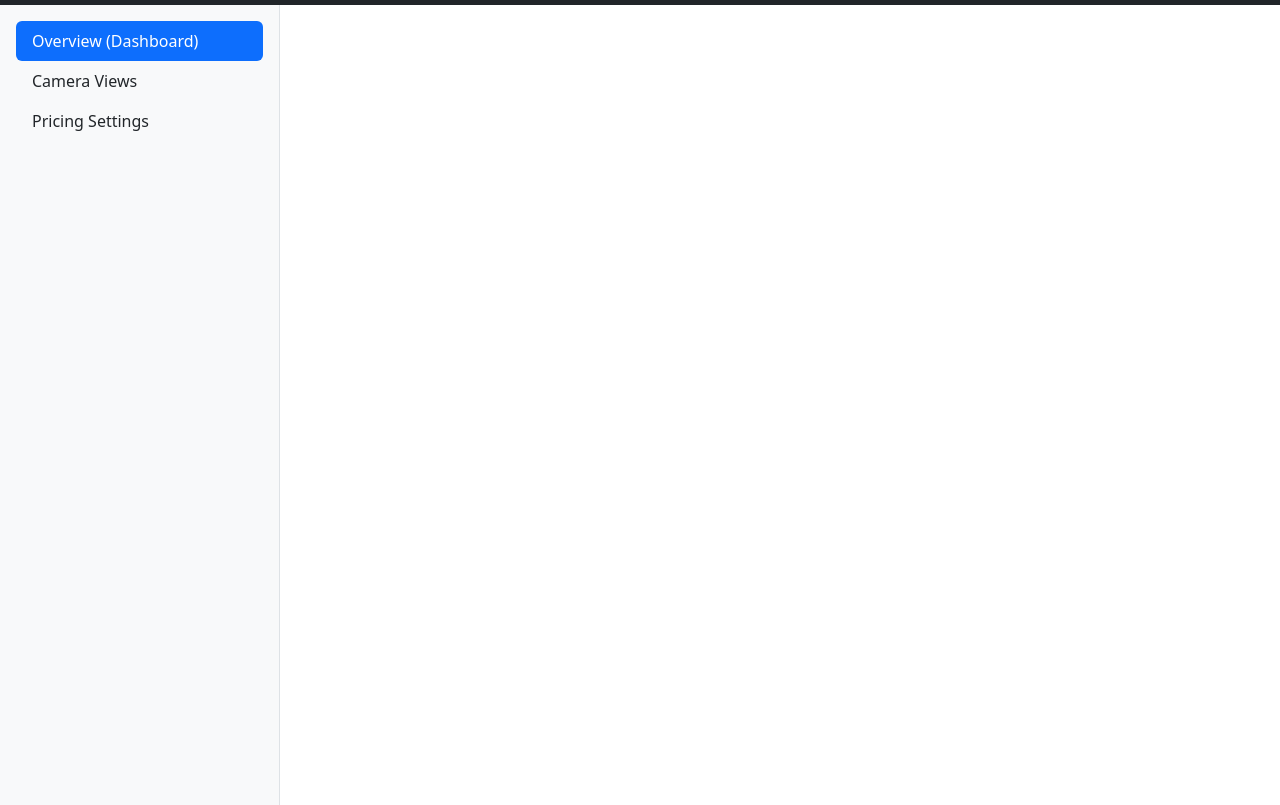
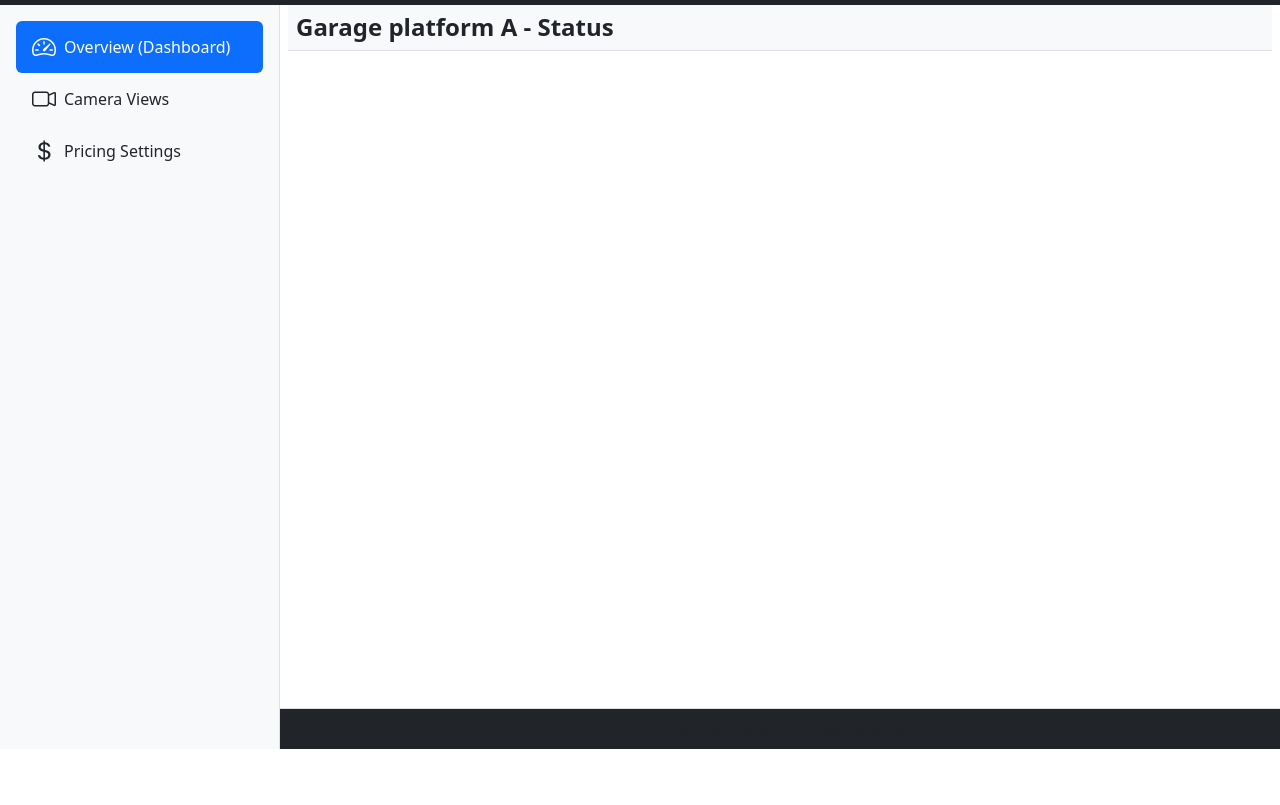
Before and after one commit to NiklasSod/lexicon_frontend_exercises, a plain HTML site: page 080726/Bootstrap/index.html in a window 1280 px wide. Shown: the part 51-856 px from the top of the page. After the commit the page ends 800 px from the top, so only its background shows below. Drawn offline with nearby package versions, Linux system fonts and the light colour scheme.

Commit message:
update html styling, remove some flex

```diff
--- a/080726/Bootstrap/index.html
+++ b/080726/Bootstrap/index.html
@@ -8,10 +8,15 @@
       >
       <link rel="stylesheet" href="style.css">
       <link
+        rel="stylesheet"
+        href="https://cdn.jsdelivr.net/npm/bootstrap-icons@1.13.1/font/bootstrap-icons.min.css"
+      >
+      <link
         href="https://cdn.jsdelivr.net/npm/bootstrap@5.3.8/dist/css/bootstrap.min.css"
         rel="stylesheet"
         integrity="sha384-sRIl4kxILFvY47J16cr9ZwB07vP4J8+LH7qKQnuqkuIAvNWLzeN8tE5YBujZqJLB"
-        crossorigin="anonymous">
+        crossorigin="anonymous"
+      >
       <title>Garage platform A - Status</title>
   </head>
   <body>
@@ -21,31 +26,43 @@
       </nav>
     </header>
 
-    <div class="d-flex flex-column vh-100">
-      <div class="d-flex flex-grow-1" id="sidebar">
-        <div class="bg-light border-end p-3 flex-shrink-0" style="width: 280px;">
-          <ul class="nav nav-pills flex-column mb-auto">
-            <li class="nav-item">
-              <a href="#" class="nav-link active" aria-current="page">Overview (Dashboard)</a>
-            </li>
-            <li class="nav-item">
-              <a href="#" class="nav-link link-dark">Camera Views</a>
-            </li>
-            <li class="nav-item">
-              <a href="#" class="nav-link link-dark">Pricing Settings</a>
-            </li>
-          </ul>
-        </div>
+    <div class="d-flex flex-row" style="height: calc(100vh - 56px);">
+      <div class="d-flex flex-column h-100 flex-shrink-0 bg-light border-end" id="sidebar">
+        <ul class="nav nav-pills flex-column mb-auto p-3 alignment-responsive">
+
+          <li class="nav-item">
+            <a href="#" class="nav-link active d-flex align-items-center justify-content-md-start justify-content-center" aria-label="Overview">
+              <i class="bi bi-speedometer2 fs-4 me-0 me-md-2"></i>
+              <span class="d-none d-md-inline">Overview (Dashboard)</span>
+            </a>
+          </li>
+
+          <li class="nav-item">
+            <a href="#" class="nav-link link-dark d-flex align-items-center justify-content-md-start justify-content-center" aria-label="Camera Views">
+              <i class="bi bi-camera-video fs-4 me-0 me-md-2"></i>
+              <span class="d-none d-md-inline">Camera Views</span>
+            </a>
+          </li>
+
+          <li class="nav-item">
+            <a href="#" class="nav-link link-dark d-flex align-items-center justify-content-md-start justify-content-center" aria-label="Pricing Settings">
+              <i class="bi bi-currency-dollar fs-4 me-0 me-md-2"></i>
+              <span class="d-none d-md-inline">Pricing Settings</span>
+            </a>
+          </li>
+
+        </ul>
       </div>
 
-      <main id="content-area">
+      <div class="flex-grow-1 bg-white h-100 position-relative">
+        <h1 class="p-2" id="page-title">Garage platform A - Status</h1>
 
-      </main>
+        <footer class="position-absolute bottom-0 w-100 border-top text-center text-muted text-bg-dark text-white p-2">
+          <small>© 2026 SmartParking AB - Internal control</small>
+        </footer>
+      </div>
     </div>
 
-    <!-- <footer id="">
-        <p></p>
-    </footer> -->
     <script
       src="https://cdn.jsdelivr.net/npm/bootstrap@5.3.8/dist/js/bootstrap.bundle.min.js"
       integrity="sha384-FKyoEForCGlyvwx9Hj09JcYn3nv7wiPVlz7YYwJrWVcXK/BmnVDxM+D2scQbITxI"
--- a/080726/Bootstrap/style.css
+++ b/080726/Bootstrap/style.css
@@ -0,0 +1,33 @@
+#sidebar {
+  width: 4.5rem;
+  transition: width 0.2s ease-in-out;
+}
+
+#page-title {
+  font-size: 1.2rem;
+  font-weight: bold;
+  margin: 0;
+  padding: 1rem;
+  background-color: #f8f9fa;
+  border-bottom: 1px solid #dee2e6;
+  margin: 0 0.5rem;
+}
+
+@media (max-width: 768px) {
+  .alignment-responsive {
+    padding-left: 0.5rem;
+    padding-right: 0.5rem;
+  }
+  #sidebar .nav-link {
+    padding: 0.5rem 0;
+  }
+}
+
+@media (min-width: 768px) {
+  #sidebar {
+    width: 280px;
+  }
+  #page-title {
+    font-size: 1.5rem;
+  }
+}
```
